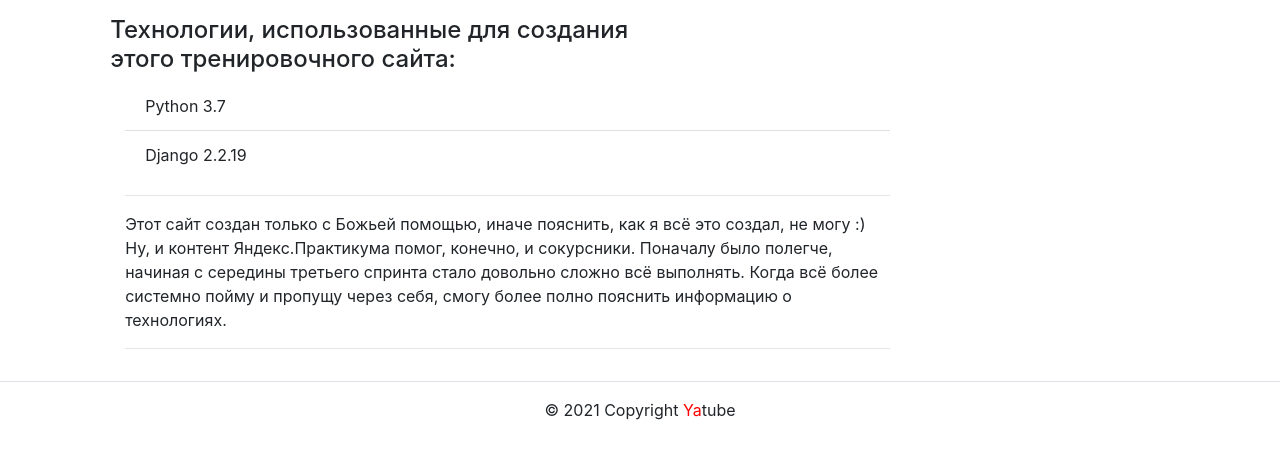
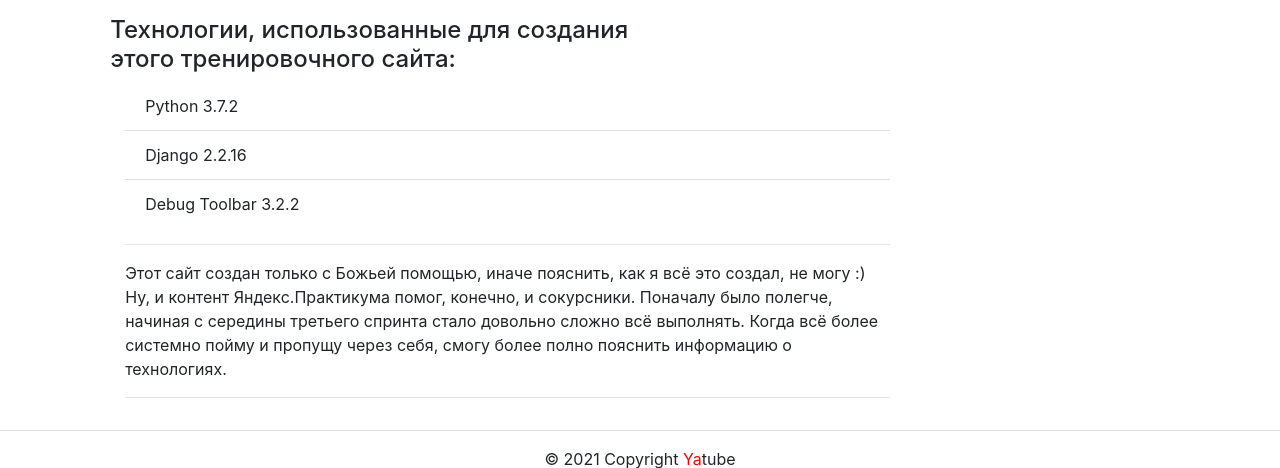
Before and after one commit to mnavicki20/hw05_final, a Django app: page /about/tech/ in a window 1280 px wide. Shown: the part 56-524 px from the top of the page. Run offline with Django 3.2, Linux system fonts and the light colour scheme; some libraries are stand-ins or nearby versions.

Commit message:
Django Debug Toolbar

```diff
--- a/requirements.txt
+++ b/requirements.txt
@@ -7,3 +7,4 @@ pytest-pythonpath==0.7.3
 requests==2.26.0
 six==1.16.0
 sorl-thumbnail==12.7.0
+debug_toolbar==3.2.2
--- a/yatube/templates/about/tech.html
+++ b/yatube/templates/about/tech.html
@@ -11,10 +11,13 @@
     <aside class="col-12 col-md-9">
       <ul class="list-group list-group-flush">
         <li class="list-group-item">
-          Python 3.7
+          Python 3.7.2
         </li>
         <li class="list-group-item">
-          Django 2.2.19
+          Django 2.2.16
+        </li>
+        <li class="list-group-item">
+          Debug Toolbar 3.2.2
         </li>
       </ul>
     </aside>
--- a/yatube/yatube/settings.py
+++ b/yatube/yatube/settings.py
@@ -45,6 +45,7 @@ INSTALLED_APPS = [
     'django.contrib.messages',
     'django.contrib.staticfiles',
     'sorl.thumbnail',
+    'debug_toolbar',
 ]
 
 MIDDLEWARE = [
@@ -55,6 +56,11 @@ MIDDLEWARE = [
     'django.contrib.auth.middleware.AuthenticationMiddleware',
     'django.contrib.messages.middleware.MessageMiddleware',
     'django.middleware.clickjacking.XFrameOptionsMiddleware',
+    'debug_toolbar.middleware.DebugToolbarMiddleware',
+]
+
+INTERNAL_IPS = [
+    '127.0.0.1',
 ]
 
 ROOT_URLCONF = 'yatube.urls'
--- a/yatube/yatube/urls.py
+++ b/yatube/yatube/urls.py
@@ -14,7 +14,6 @@ Including another URLconf
     2. Add a URL to urlpatterns:  path('blog/', include('blog.urls'))
 """
 from django.conf import settings
-from django.conf.urls.static import static
 from django.contrib import admin
 from django.urls import include, path
 
@@ -31,6 +30,5 @@ handler404 = 'core.views.page_not_found'
 handler500 = 'core.views.server_error'
 
 if settings.DEBUG:
-    urlpatterns += static(
-        settings.MEDIA_URL, document_root=settings.MEDIA_ROOT
-    )
+    import debug_toolbar
+    urlpatterns += (path('__debug__/', include(debug_toolbar.urls)),)
```
